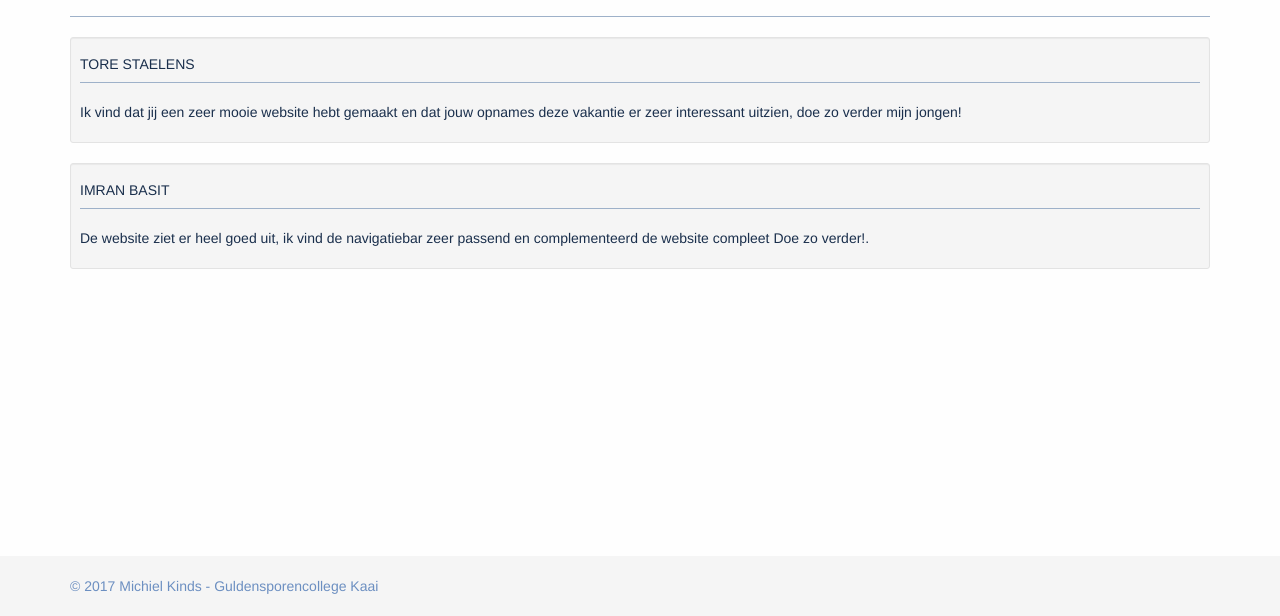
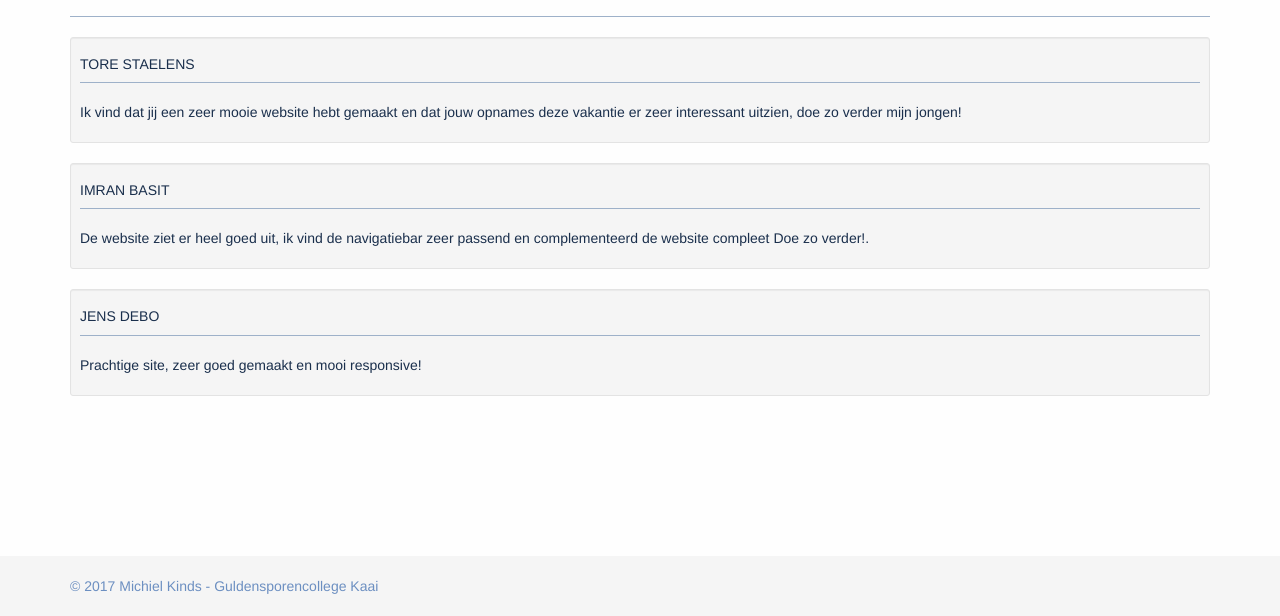
Before and after one commit to michielkinds/team_2_michielkinds, a plain HTML site: page WebContent/commentaar.html in a window 1280 px wide. Shown: the part 184-800 px from the top of the page. Drawn offline with nearby package versions, Linux system fonts and the light colour scheme.

Commit message:
Jens Debo

```diff
--- a/WebContent/commentaar.html
+++ b/WebContent/commentaar.html
@@ -67,7 +67,13 @@
 					<p>De website ziet er heel goed uit, ik vind de navigatiebar zeer passend en complementeerd de website compleet Doe zo verder!.</p>
 				</div>
 			</div>
-
+			<div class="col-xs-12">
+				<div class="well well-sm">
+					<h5>Jens Debo</h5>
+					<hr>
+					<p>Prachtige site, zeer goed gemaakt en mooi responsive!</p>
+				</div>
+			</div>
 		</div>
 
 	</div>
```
